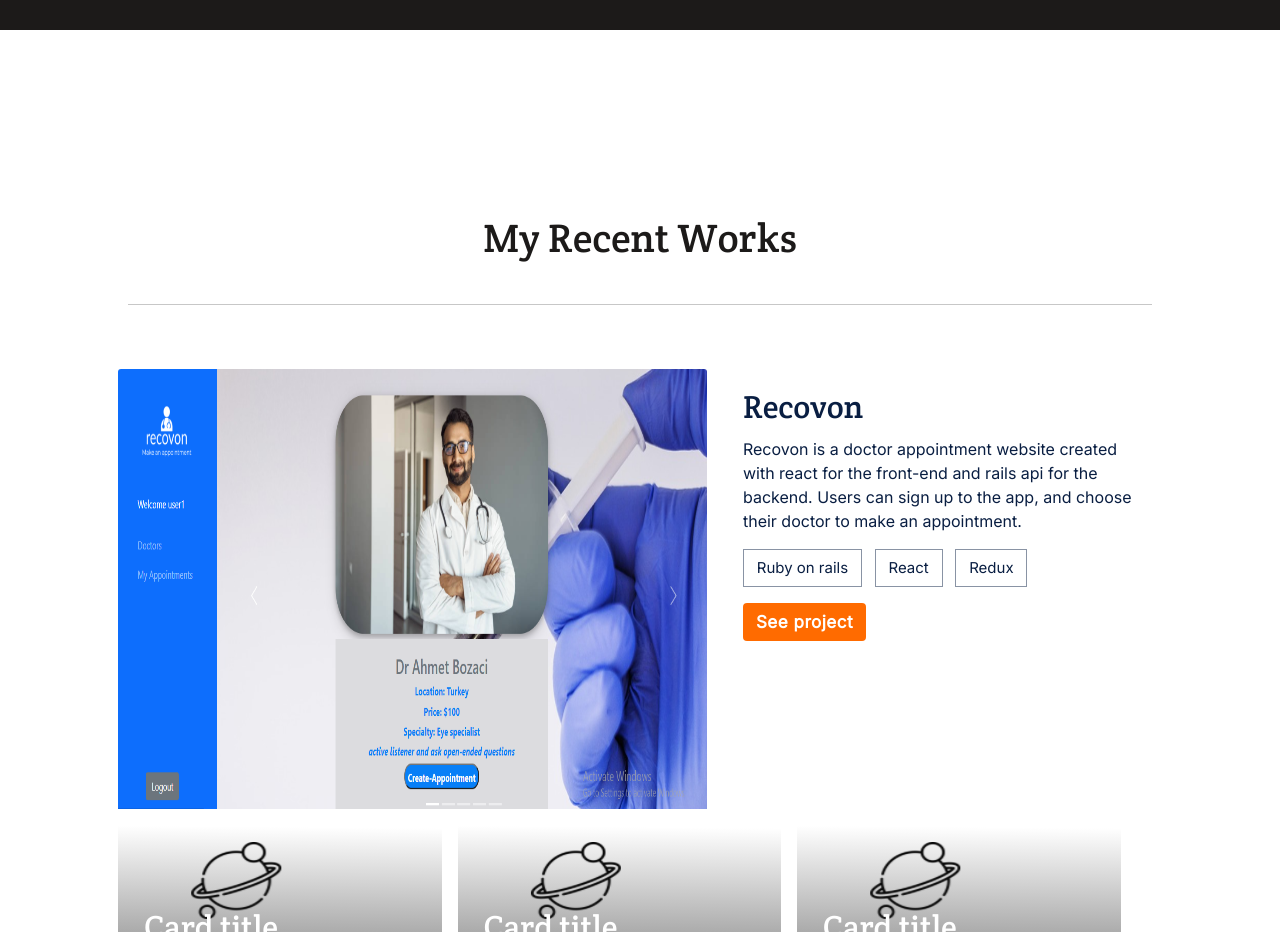
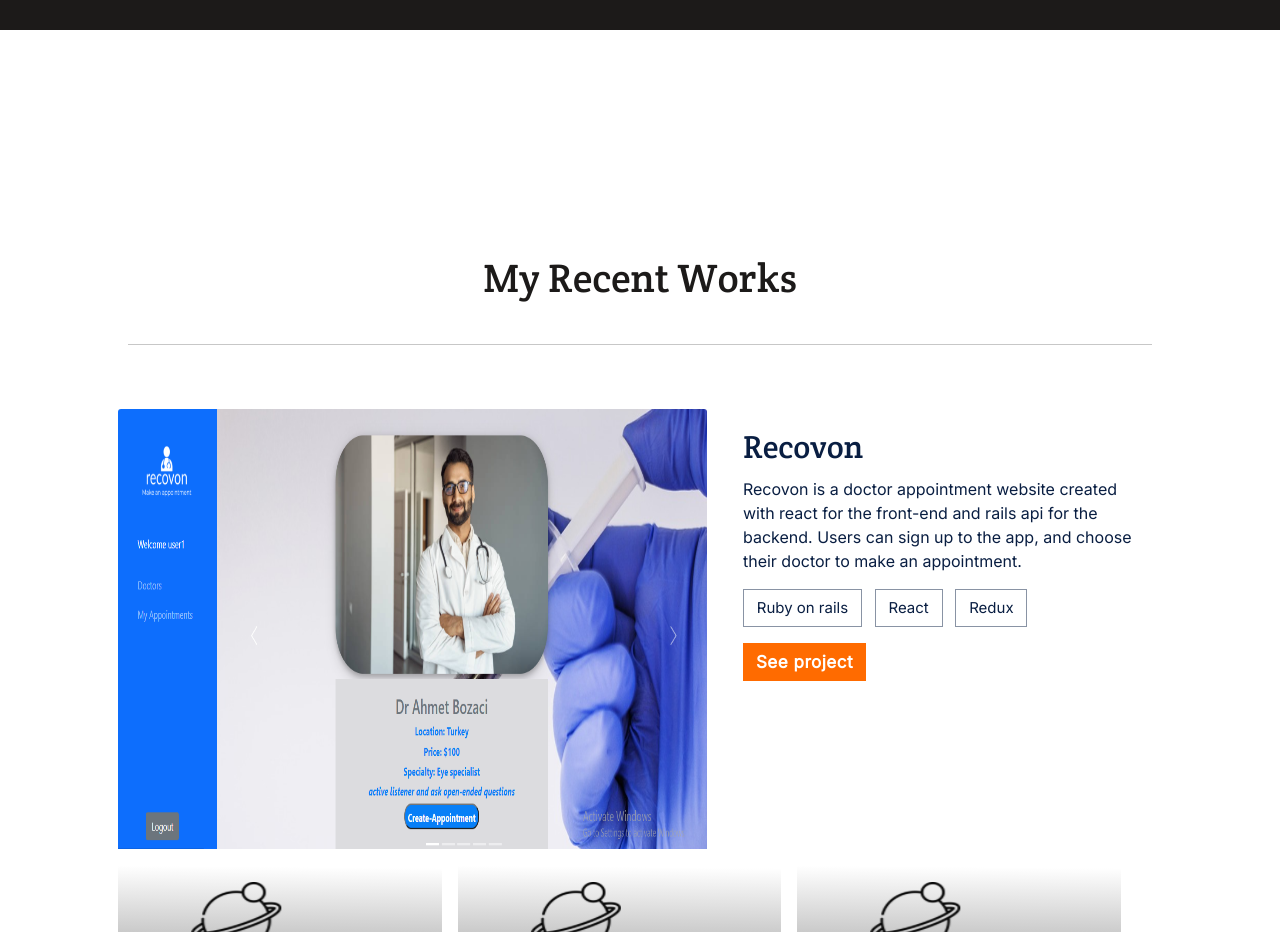
Before and after one commit to aliabbani/portfolio1, a website: page index.html in a window 1280 px wide. Shown: the part 920-1852 px from the top of the page. Drawn offline with nearby package versions, Linux system fonts and the light colour scheme; a web font is replaced by a local one.

Commit message:
Debug section2 main card mobile version

```diff
--- a/index.html
+++ b/index.html
@@ -83,11 +83,11 @@
                 <hr class="section2-hr text-center">
             </div>
         </div>
-        <div class="pt-5 section2">
+        <div class="pt-5 section2-main">
           <div class="card mb-3 main-card">
             <div class="row g-0">
               <div class="col-md-7 main-image">
-                <img src="images/recovon.PNG" class="card-img-top card-image" alt="...">
+                <img src="images/recovon.PNG" class="card-img-top card-image" alt="Recovon online doctor appointment">
               </div>
               <div class="col-md-5">
                 <div class="card-body">
--- a/style.css
+++ b/style.css
@@ -92,12 +92,13 @@ body {
   display: none;
 }
 
-.section2 {
+.section2,
+.section2-main {
   padding: 5vw;
 }
 
 .section2-title {
-  padding-top: 10vh;
+  padding-top: 15vh;
   padding-bottom: 2vh;
   font-family: 'Crete Round', serif;
   font-style: normal;
@@ -146,6 +147,8 @@ body {
   font-size: 15px;
   line-height: 20px;
   color: #091e42;
+  display: flex;
+  align-items: center;
 }
 
 .btn-main-card {
@@ -157,6 +160,7 @@ body {
   font-size: 17px;
   line-height: 24px;
   letter-spacing: 0.03em;
+  border-radius: 0;
 }
 
 .btn-main-card:hover {
@@ -170,8 +174,8 @@ body {
   font-weight: 400;
   font-size: 32px;
   line-height: 44px;
-  display: flex;
-  align-items: center;
+  /* display: flex;
+  align-items: center; */
   color: #091e42;
 }
 
@@ -510,7 +514,8 @@ footer {
     top: 240px;
   }
 
-  .section2 {
+  .section2,
+  .section2-main {
     padding: 5vw;
   }
 
@@ -658,7 +663,8 @@ footer {
     top: 0;
   }
 
-  .section2 {
+  .section2,
+  .section2-main {
     padding: 8vw;
   }
 
```
